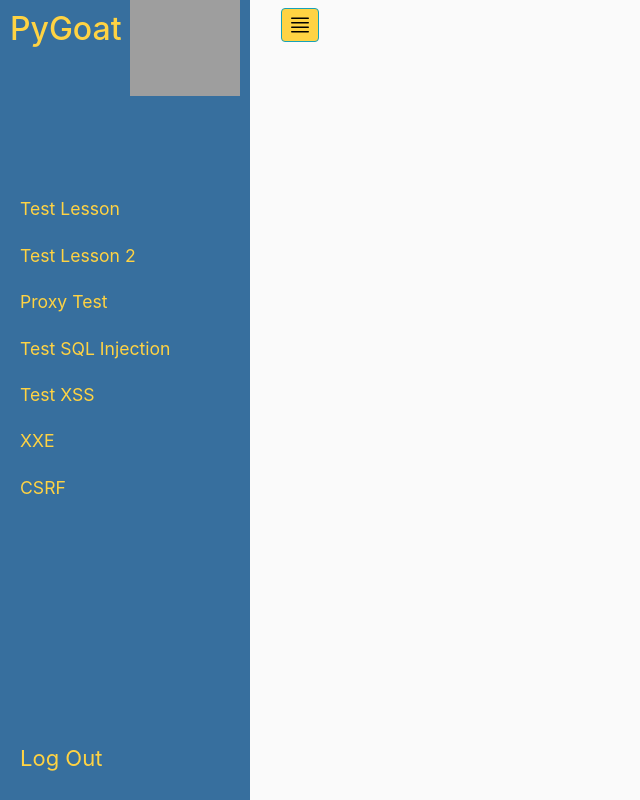
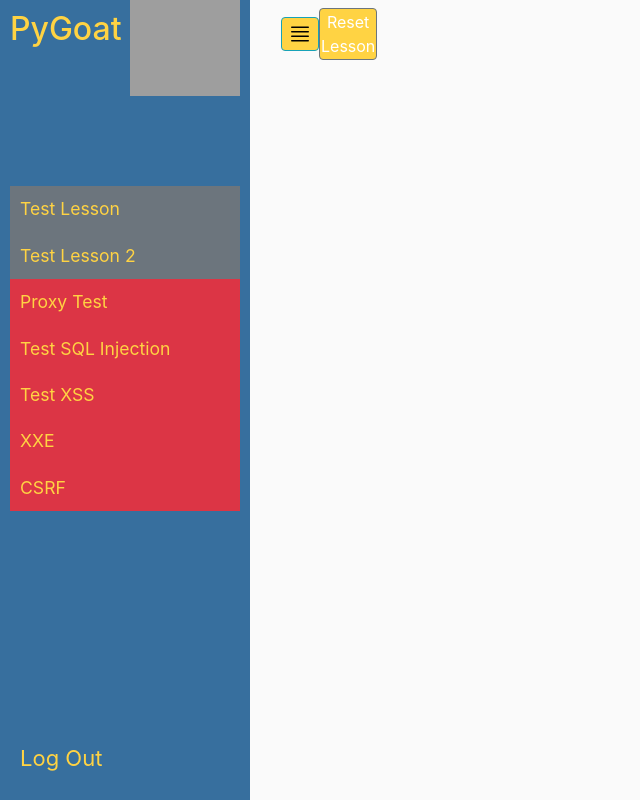
Before and after one commit to Colorado-Mesa-University-Cybersecurity/PyGoat, a Flask app: page / in a window 1280 px wide. Shown: the whole page, without its empty margins (0-640 px from the left). Run offline with Flask 2, Linux system fonts and the light colour scheme; the visitor is signed in with stand-in values (Sample User, id 1); data comes from the database, SQL or seed files in the repository; some libraries are stand-ins or nearby versions; grey boxes are pictures that could not be loaded.

Commit message:
added lesson coloring and a reset lesson button

```diff
--- a/lesson_handler.py
+++ b/lesson_handler.py
@@ -8,6 +8,8 @@ class lesson:
             self.url = yaml_config['url']
             self.content = yaml_config['content']
             self.difficulty = yaml_config['difficulty']
+            self.completable = yaml_config['completable']
+            self.completed = False
 
             self.success_condition = None
             self.load_script = None
--- a/lessons/csrf.yaml
+++ b/lessons/csrf.yaml
@@ -4,6 +4,7 @@ content: csrf.html
 difficulty: 7
 load-script: $custom.render_comments(csrf_comments)
 load-return: comments
+completable: true
 db-tables:
         - name: csrf_comments
           columns:
--- a/lessons/lesson1.yaml
+++ b/lessons/lesson1.yaml
@@ -2,3 +2,4 @@ name: Test Lesson
 url: testlesson
 content: lesson1.html
 difficulty: 1
+completable: false
--- a/lessons/lesson2.yaml
+++ b/lessons/lesson2.yaml
@@ -2,3 +2,4 @@ name: Test Lesson 2
 url: testlesson2
 content: lesson2.html
 difficulty: 2
+completable: false
--- a/lessons/proxy.yaml
+++ b/lessons/proxy.yaml
@@ -2,6 +2,7 @@ name: Proxy Test
 url: proxytest
 content: proxy.html
 difficulty: 3
+completable: true
 routes:
         - path: /proxy
           action: send-webrequest
--- a/lessons/sql.yaml
+++ b/lessons/sql.yaml
@@ -3,6 +3,7 @@ url: testsql
 content: sql.html
 difficulty: 4
 success-condition: $custom.sqlValidator(user_data)
+completable: true
 db-tables:
         - name: user_data
           columns:
--- a/lessons/xss.yaml
+++ b/lessons/xss.yaml
@@ -4,6 +4,7 @@ content: xss.html
 difficulty: 5
 load-script: $custom.render_comments(comments)
 load-return: comments
+completable: true
 db-tables:
         - name: comments
           columns:
--- a/lessons/xxe.yaml
+++ b/lessons/xxe.yaml
@@ -5,6 +5,7 @@ difficulty: 6
 success-condition: $custom.xxeValidator()
 load-script: $custom.render_comments(xxe_comments)
 load-return: comments
+completable: true
 db-tables:
         - name: xxe_comments
           columns:
--- a/main.py
+++ b/main.py
@@ -6,9 +6,6 @@ import os, sys, yaml, sqlite3, hashlib, custom, requests, logging
 from lesson_handler import lesson
 
 logging.getLogger("requests").setLevel(logging.WARNING)
-
-parser = make_parser()
-parser.setFeature(feature_external_ges, True)
 
 path = os.path.dirname(os.path.realpath(__file__))
 
@@ -31,17 +28,21 @@ for filename in os.listdir("%s/lessons" % path):
             lessons.append(current_lesson)
 
 print('Ignore the duplicate column errors below, I had to catch it as a workaround')
-for lesson in lessons:
+for lesson in lessons.copy():
     # add columns to users database tracking lesson completion.
     # There is no ADD column IF NOT EXISTS in SQLite, so just catching the error will have to do for now
-    colName = "%sCompleted" % lesson.name
-    try:
-        c.execute('''ALTER TABLE users ADD "%s" integer''' % colName)
-    except sqlite3.DatabaseError as e:
-        print(e)
-    # initialize database tables using the 'db-tables' value from the yaml configs
-    # there is some insecure SQL going on here, but SQLite doesn't let you parameterize table or column names,
-    # so it couldn't be avoided
+    if lesson.completable:
+        colName = "%sCompleted" % lesson.name
+        try:
+            c.execute('''ALTER TABLE users ADD "%s" integer''' % colName)
+        except sqlite3.DatabaseError as e:
+            print(e)
+conn.commit()
+conn.close()
+
+def initialize_db(lesson):
+    conn = sqlite3.connect('pygoat.db')
+    c = conn.cursor()
     if lesson.db_tables is not None:
         for table in lesson.db_tables:
             try:
@@ -61,8 +62,8 @@ for lesson in lessons:
                     sqlString2 += "'" + str(colum) + "',"
                 sqlString2 = sqlString2[:-1:] + ') VALUES ('
                 c.execute(sqlString2 + ",".join("?"*len(row.values())) + ")", tuple(row.values()))
-conn.commit()
-conn.close()
+    conn.commit()
+    conn.close()
 
 def valid_login(username, password):
     conn = sqlite3.connect('pygoat.db')
@@ -219,6 +220,19 @@ def lesson_success(lesson):
     return(redirect('/lessons/%s' % lesson.url))
     print('lesson %s successful' % lesson.name)
 
+def check_success():
+    conn = sqlite3.connect('pygoat.db')
+    c = conn.cursor()
+    for lesson in lessons:
+        if lesson.completable:
+            colName = "%sCompleted" % lesson.name
+            c.execute('''SELECT "%s" FROM users WHERE username = ?''' % colName, [session['username']])
+            if c.fetchone()[0] == 1:
+                lesson.completed = True
+            else:
+                lesson.completed = False
+    conn.close()
+
 @app.route('/favicon.ico')
 def favicon():
     return(redirect(url_for('static', filename='favicon.ico')))
@@ -226,6 +240,7 @@ def favicon():
 @app.route('/')
 def index():
     if 'username' in session:
+        check_success()
         return render_template('lesson.html', lessons=lessons, title="Lessons", contentFile="doesn't exist")
     else:
         return redirect(url_for('login'))
@@ -236,6 +251,7 @@ def login():
     if request.method == 'POST':
         if valid_login(request.form['username'], request.form['password']):
             session['username'] = request.form['username']
+            check_success()
             return redirect(url_for('index'))
     return render_template('login.html', login=True)
 
@@ -244,11 +260,11 @@ def logout():
     session.pop('username', None)
     return redirect(url_for('index'))
 
-
 # route for every lesson with a yaml config
 @app.route('/lessons/<lesson>')
 def lessons_page(lesson):
     if 'username' in session:
+        check_success()
         # get lesson with url passed into the route
         current_lesson = next(filter(lambda x:x.url == lesson, lessons))
 
@@ -260,14 +276,8 @@ def lessons_page(lesson):
                 lesson_success(current_lesson)
 
         # if the lesson has been completed at some point in the past, let the user know
-        colName = "%sCompleted" % current_lesson.name
-        conn = sqlite3.connect('pygoat.db')
-        c = conn.cursor()
-        # once again using the string passing because SQLite won't parameterize column names
-        c.execute('''SELECT "%s" from users where username = ?''' % colName, [session['username']])
-        if c.fetchone()[0] == 1:
+        if current_lesson.completed:
             flash(('success', 'You have completed this lesson'))
-        conn.close()
 
         # some lessons will define custom scripts to pass information to the html files
         # run those scripts and pass the information to the html here
@@ -317,10 +327,23 @@ def register():
             flash(('danger', 'username already exists'))
     return render_template('login.html', login=False)
 
+@app.route('/reset/<lessonTitle>')
+def reset_lesson(lessonTitle):
+    lesson = next(filter(lambda x:x.url == lessonTitle, lessons))
+    colName = "%sCompleted" % lesson.name
+    conn = sqlite3.connect('pygoat.db')
+    c = conn.cursor()
+    c.execute('''UPDATE users SET "%s" = 0 WHERE username = ?''' % colName, [session['username']])
+    conn.commit()
+    conn.close()
+    initialize_db(lesson)
+    return redirect(url_for('lessons_page', lesson=lesson.url))
+
 # addtional routes defined in the yaml configs
 @app.route('/<routeName>', methods=['POST', 'GET'])
 def custom_routes(routeName):
     if 'username' in session:
+        check_success()
         routename_with_slash = '/' + routeName
 
         # determine which lesson this route is attached to. This might be slow with a lot of lessons
@@ -334,6 +357,9 @@ def custom_routes(routeName):
             results = custom.find_and_run(source_lesson.success_condition, request)
             if results is not None and results == True:
                 lesson_success(source_lesson)
+
+        if source_lesson.completed:
+            flash(('success', 'You have completed this lesson'))
 
         # handle route actions: there are 3 types
         # 1: send request to some other part of the site
@@ -362,9 +388,26 @@ def custom_routes(routeName):
                     lesson_success(source_lesson)
 
         # display results on the html page for the lesson that defines the route
+        if source_lesson.load_script is not None:
+            result = custom.find_and_run(source_lesson.load_script, request)
+            param_dict = {
+                    'template_name_or_list':'lesson.html',
+                    'title':source_lesson.name,
+                    'contentFile':"/content/%s" % source_lesson.content,
+                    'lessons':lessons,
+                    source_lesson.load_return: result}
+
+            return render_template(**param_dict)
+
         return render_template('lesson.html',
-            title=source_lesson.name,
-            contentFile="/content/%s" % source_lesson.content,
-            lessons=lessons)
+           title=source_lesson.name,
+           contentFile="/content/%s" % source_lesson.content,
+           lessons=lessons)
     else:
         return(redirect(url_for('login')))
+
+if __name__ == '__main__':
+        # initialize database tables using the 'db-tables' value from the yaml configs
+        # there is some insecure SQL going on here, but SQLite doesn't let you parameterize table or column names,
+        # so it couldn't be avoided
+        initialize_db(lesson)
--- a/templates/header.html
+++ b/templates/header.html
@@ -29,7 +29,15 @@
 				</div>
 					<ul class="lesson-list">
 						{% for lesson in lessons | sort(attribute='difficulty') %}
-							<li><a href="/lessons/{{ lesson.url }}">{{ lesson.name }}</a></li>
+							{% if lesson.completable %}
+								{% if lesson.completed %}
+									<li class="bg-success"><a href="/lessons/{{ lesson.url }}">{{ lesson.name }}</a></li>
+								{% else %}
+									<li class="bg-danger"><a href="/lessons/{{ lesson.url }}">{{ lesson.name }}</a></li>
+								{% endif %}
+							{% else %}
+								<li class="bg-secondary"><a href="/lessons/{{ lesson.url }}">{{ lesson.name }}</a></li>
+							{% endif %}
 						{% endfor %}
 					<ul>
 						<li class="logout-button"><a href="/logout">Log Out</a></li> <!-- needs css -->
@@ -41,11 +49,17 @@
 						<button type="button" id="sidebarCollapse" class="btn btn-info">
 							<img src="../static/justify.svg" height = "30px" width = "34px">
 						</button>
+						{% for lesson in lessons %}
+							{% if lesson.name == title %}
+							<form action="/reset/{{ lesson.url }}">
+							{% endif %}
+						{% endfor %}
+							<button type="submit" id="resetLesson" class="btn btn-secondary">Reset Lesson</button>
+						</form>
 					</div>
 				</nav>
 			</div>
 			{% endblock %}
-
 
 				<!-- jQuery local -->
 				<script src="../static/styles/jquery-3.4.1.js"></script>
```
